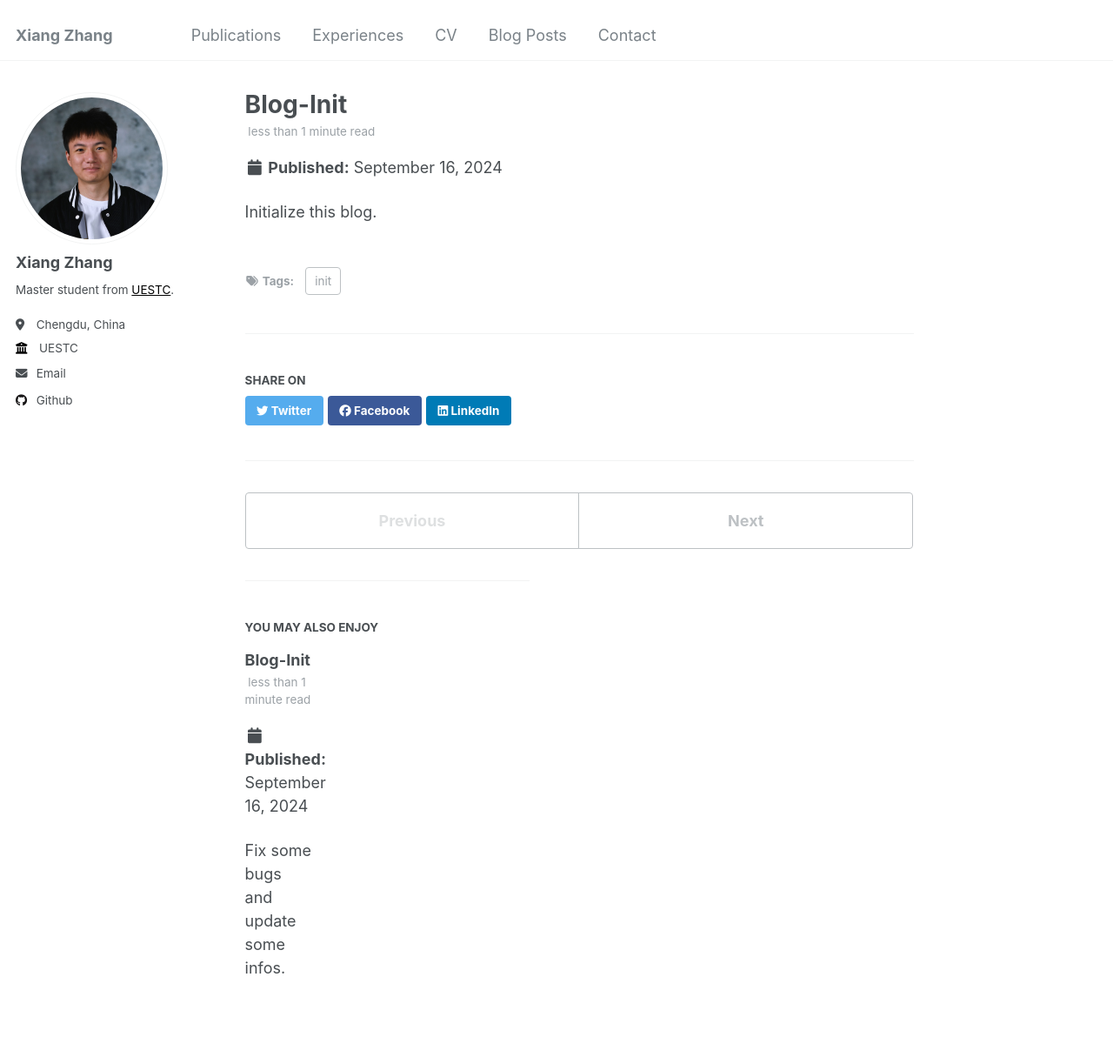
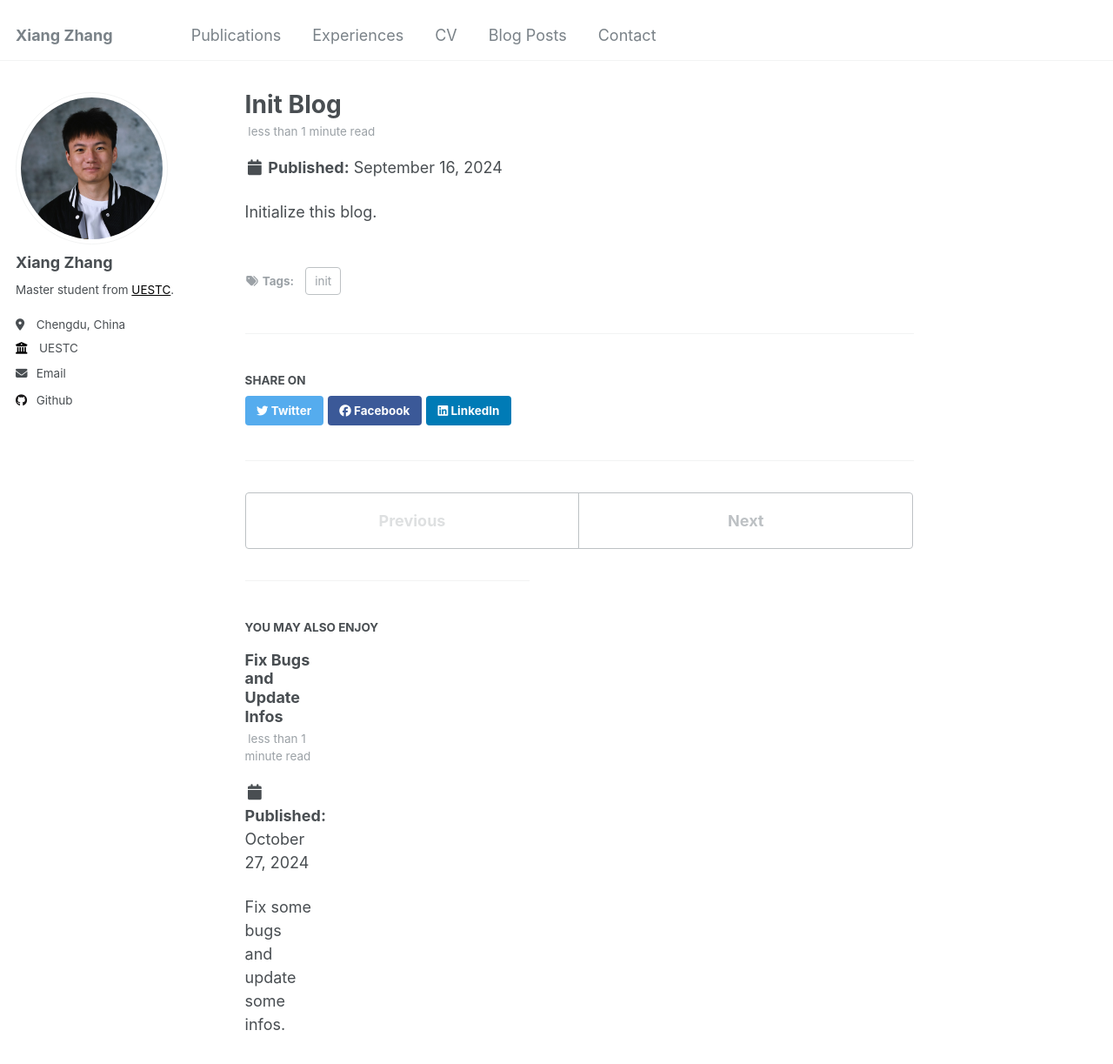
Before and after one commit to innns/innns.github.io, a Jekyll site: the page built from _posts/2024-09-16-init-blog.md, in a window 1280 px wide and 1400 px high. Shown: the top 1223 px of the window at 87% size. Built offline with Jekyll 4.4.1, drawn with Linux system fonts in a browser that asks for light colours.

Commit message:
fix bugs

```diff
--- a/_includes/archive-single.html
+++ b/_includes/archive-single.html
@@ -43,9 +43,9 @@
         {% if post.collection == 'teaching' %}
           <p> {{ post.type }}, <i>{{ post.venue }}</i>, {{ post.date | default: "1900-01-01" | date: "%B %Y" }} </p>
         {% elsif post.collection == 'publications' %}
-          {% if post.status == 'SUBMITTED' %}
-            <p>Submitted in {{ post.date | default: "1900-01-01" | date: "%B %Y" }} </p>
-          {% else %}
+          {% if post.status%}
+            <p> {{post.status}}, {{ post.date | default: "1900-01-01" | date: "%B %Y" }} </p>
+          {% elsif post.venue and post.date %}
             <p>Published in <i>{{ post.venue }}</i>, {{ post.date | default: "1900-01-01" | date: "%B %Y" }} </p>
           {% endif %}
         {% elsif post.date %}
--- a/_layouts/single.html
+++ b/_layouts/single.html
@@ -23,6 +23,7 @@ layout: default
     {% if page.date %}<meta itemprop="datePublished" content="{{ page.date | date: "%B %d, %Y" }}">{% endif %}
     {% if page.modified %}<meta itemprop="dateModified" content="{{ page.modified | date: "%B %d, %Y" }}">{% endif %}
     {% if page.start%}<meta itemprop="dataStart" content="{{ page.start_date | date: "%B %d, %Y" }}">{% endif %}
+    {% if page.status%}<meta itemprop="status" content="{{ page.status | markdownify | strip_html | strip_newlines | escape_once }}">{% endif %}
 
     <div class="page__inner-wrap">
       {% unless page.header.overlay_color or page.header.overlay_image %}
@@ -37,7 +38,9 @@ layout: default
 
         {% if page.collection == 'teaching' %}
           <p> {{ page.type }}, <i>{{ page.venue }}</i>, {{ page.date | default: "1900-01-01" | date: "%B %Y" }} </p>
-        {% elsif page.venue and page.date %}
+        {% elsif page.status%}
+          <p> {{page.status}}, {{ page.date | default: "1900-01-01" | date: "%B %Y" }} </p>
+        {% elsif page.venue and page.date%}
           <p>Published in <i>{{ page.venue }}</i>, {{ page.date | default: "1900-01-01" | date: "%B %Y" }} </p>
         {% elsif page.date %}
           <p class="page__date"><strong><i class="fa fa-fw fa-calendar" aria-hidden="true"></i> {{ site.data.ui-text[site.locale].date_label | default: "Published:" }}</strong> <time datetime="{{ page.date | date_to_xmlschema }}">{{ page.date | default: "1900-01-01" | date: "%B %d, %Y" }}</time></p>
--- a/_posts/2024-09-16-blog-init.md
+++ b/_posts/2024-09-16-init-blog.md
@@ -1,7 +1,7 @@
 ---
-title: 'Blog-Init'
+title: 'Init Blog'
 date: 2024-09-16
-permalink: /posts/2024/09/blog-init/
+permalink: /posts/2024/09/init-blog/
 tags:
   - init
 ---
--- a/_posts/2024-10-27-update.md
+++ b/_posts/2024-10-27-update.md
@@ -1,6 +1,6 @@
 ---
-title: 'Blog-Init'
-date: 2024-09-16
+title: 'Fix Bugs and Update Infos'
+date: 2024-10-27
 permalink: /posts/2024/10/update/
 tags:
   - fix bugs
```
Also changed, not shown: _publications/2024-08-23-SVCT.md (+1 -2 lines).
